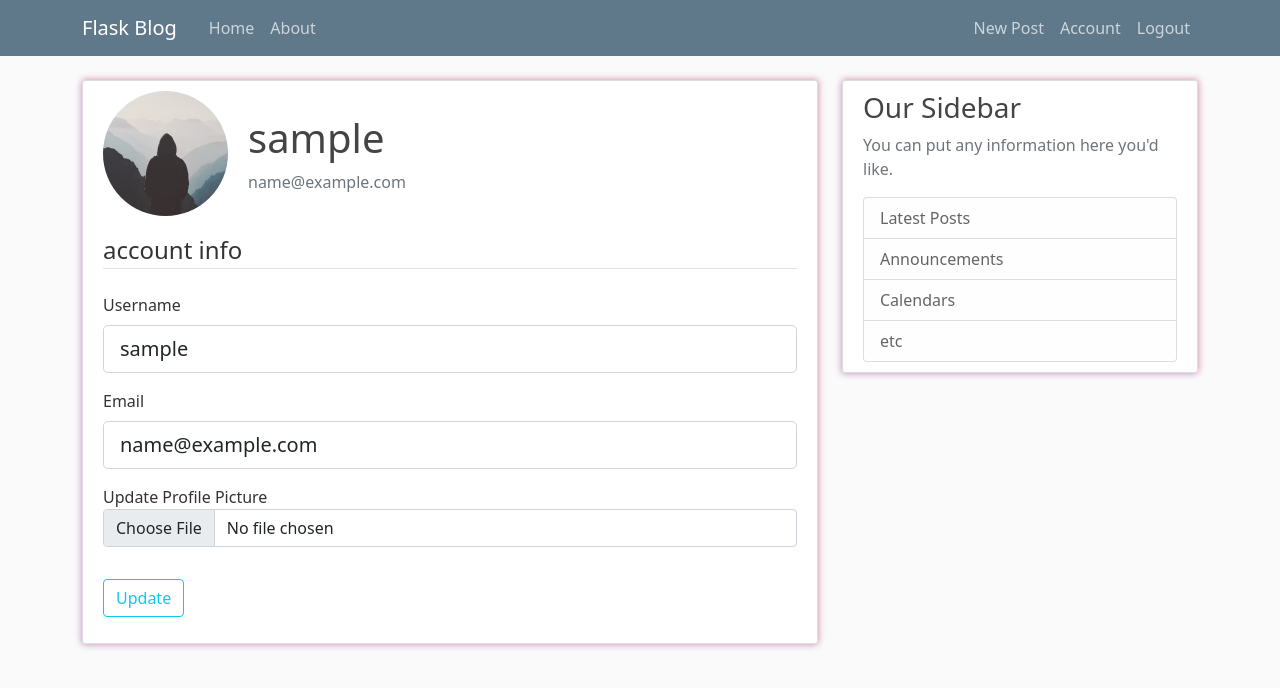
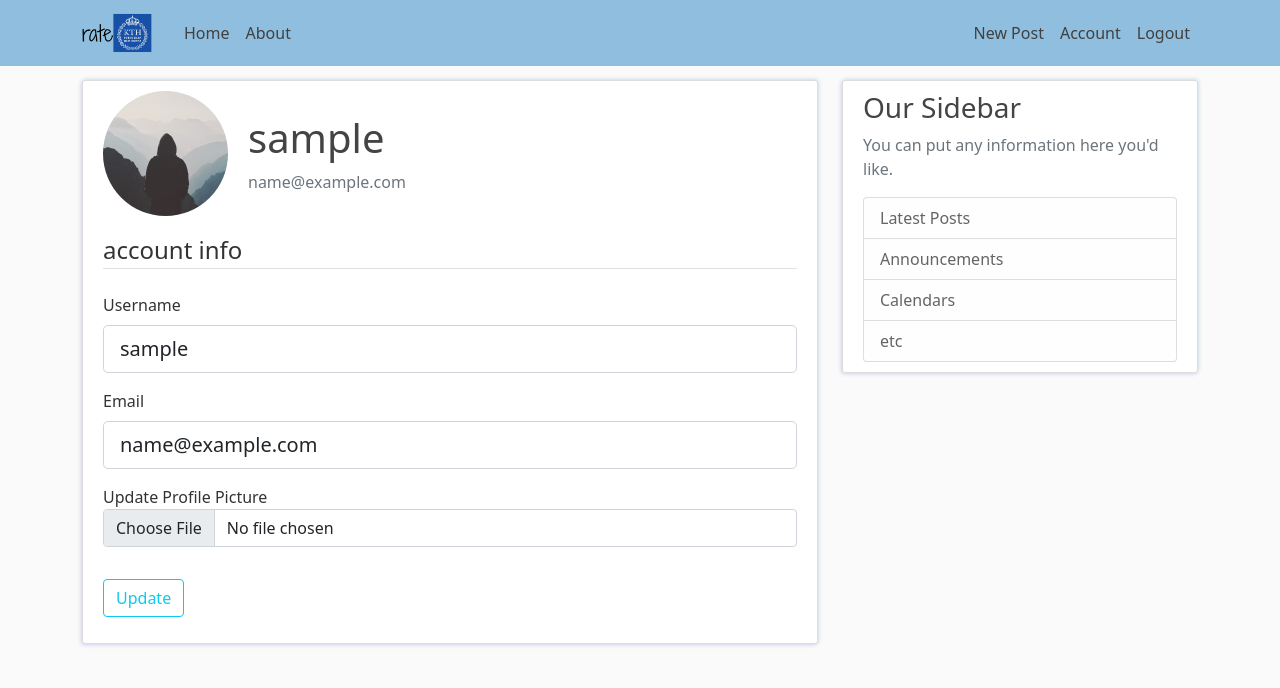
Before and after one commit to hi-aryan/social-network, a Flask app: page /account in a window 1280 px wide. Shown: the top 688 px of the page. Run offline with Flask 3, Linux system fonts and the light colour scheme; the visitor is signed in with stand-in values (Sample User, id 1); some libraries are stand-ins or nearby versions.

Commit message:
logo + style changes

```diff
--- a/flasknetwork/static/css/main.css
+++ b/flasknetwork/static/css/main.css
@@ -9,15 +9,15 @@ h1, h2, h3, h4, h5, h6 {
 }
 
 .bg-steel {
-  background-color: #5f788a;
+  background-color: #84b7dbe6;
 }
 
 .site-header .navbar-nav .nav-link {
-  color: #cbd5db;
+  color: #414141;
 }
 
 .site-header .navbar-nav .nav-link:hover {
-  color: #ffffff;
+  color: #000000;
 }
 
 .site-header .navbar-nav .nav-link.active {
@@ -30,8 +30,8 @@ h1, h2, h3, h4, h5, h6 {
   border: 1px solid #dddddd;
   border-radius: 3px;
   margin-bottom: 20px;
-  box-shadow: -1px 1px 7px 0 rgba(86, 3, 150, 0.25),
-              1px -1px 7px 0 rgba(201, 12, 12, 0.25);
+  box-shadow: -1px 1px 4px 0 rgba(32, 18, 183, 0.15),
+              1px -1px 4px 0 rgba(30, 132, 157, 0.15);
 }
 
 a.article-title, a.author-link {
@@ -91,8 +91,8 @@ a.article-title:hover {
 
 .form-control:focus {
   box-shadow:
-    -2px 2px 10px 0 rgba(86, 3, 150, 0.25),
-    2px -2px 10px 0 rgba(201, 12, 12, 0.25);
+    -2px 2px 6px 0 rgba(86, 3, 150, 0.15),
+    2px -2px 6px 0 rgba(201, 12, 12, 0.15);
   border: none;
 }
 
@@ -102,3 +102,15 @@ a.article-title:hover {
   right: 8px;
   z-index: 10;
 }
+
+#navbar-logo {
+  height: 40px;
+  width: auto;
+  display: inline-block;
+  vertical-align: middle;
+}
+
+#navbar-logo:hover {
+  opacity: 0.8;
+  transform: scale(1.05);
+}
--- a/flasknetwork/templates/layout.html
+++ b/flasknetwork/templates/layout.html
@@ -18,7 +18,9 @@
     <header class="site-header">
         <nav class="navbar navbar-expand-md navbar-dark bg-steel fixed-top">
             <div class="container">
-                <a class="navbar-brand me-4" href="/">Flask Blog</a>
+                <a class="navbar-brand me-4" href="/">
+                    <img src="{{ url_for('static', filename='logo/rateKTH_logo.png') }}" alt="rateKTH Logo" id="navbar-logo">
+                </a>
                 <button class="navbar-toggler" type="button" data-bs-toggle="collapse" data-bs-target="#navbarToggle" aria-controls="navbarToggle" aria-expanded="false" aria-label="Toggle navigation">
                     <span class="navbar-toggler-icon"></span>
                 </button>
```
Also changed, not shown: flasknetwork/static/logo/rateKTH_logo.png (added).
